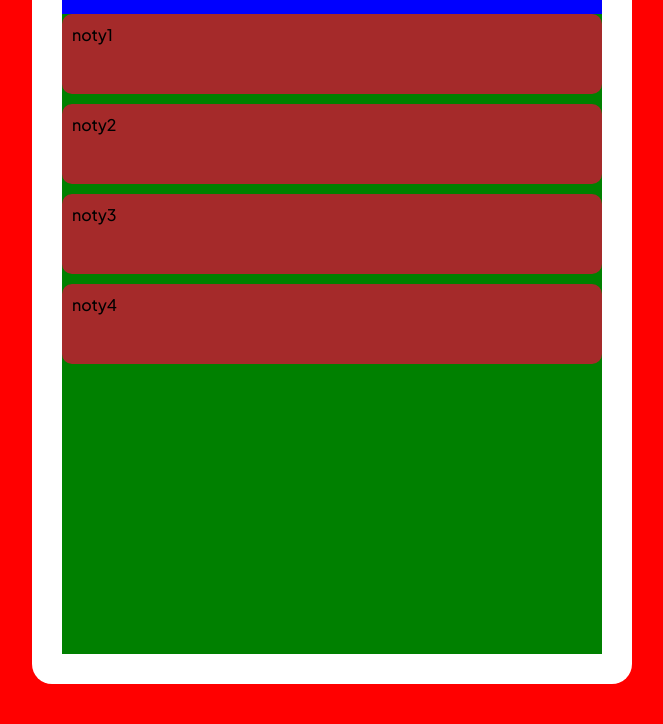
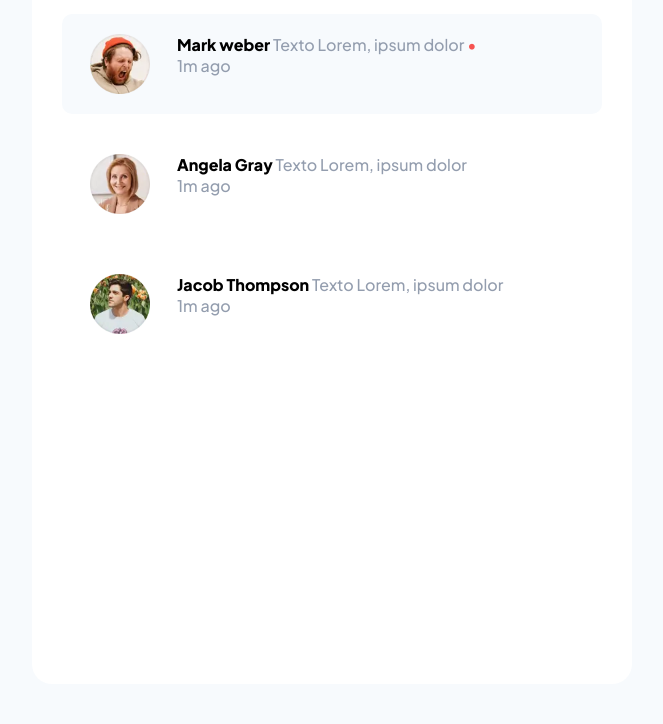
Before and after one commit to LissethJ/CODIGO, a plain HTML site: page Retos/reto6/notification.html in a window 1280 px wide. Shown: the part 156-880 px from the top of the page, without its empty margins (308-971 px from the left). Drawn offline with Linux system fonts and the light colour scheme; a web font is replaced by a local one.

Commit message:
Reto6-parte4

```diff
--- a/Retos/reto6/notification.css
+++ b/Retos/reto6/notification.css
@@ -3,10 +3,10 @@
     padding: 0;
     box-sizing: border-box;
 }
-/*elemento-padre*/
+
 body {
     font-family: 'Plus Jakarta Sans', sans-serif;
-    background-color: red;
+    background-color: hsl(210, 60%, 98%);
 }
 
 h1 {
@@ -24,16 +24,13 @@ h1 {
     "header"
     "main";
     grid-template-rows: 100px auto;
-
 }
 
 .header {
     display: grid;
     grid-template-columns: 1fr auto;
     align-items: center;
-    background-color: blue;
     grid-area: header;
-
 }
 
 .header .badge {
@@ -48,45 +45,71 @@ h1 {
     justify-self: end;
     color: hsl(219, 14%, 63%);
 }
-
 .header a:hover {
     color: hsl(219, 85%, 26%);
     text-decoration: none;
 }
 
 .main {
-    background-color: green;
     grid-area: main;
     display: grid;
     align-content: flex-start;
     gap: 10px;
-
-
 }
 
 .main .card {
-    height: 80px;
-    background-color: brown;
+    height: auto;
+    padding: 10px;
+    display: grid;
+    grid-template-areas:
+    "avatar content";
+    grid-template-columns: 15% auto;
+    gap: 10px;
+}
+
+.main .card .avatar {
+    grid-area: avatar;
+}
+.main .card .avatar img {
+    display: block;
+    width: 80%;
+    margin: 0px auto;
+}
+.main .card .content {
+    grid-area: 'content';
+}
+.main .card .content .text {
+    color:hsl(219, 14%, 63%)
+}
+.main .card .time {
+    grid-area: time;
+    color:hsl(219, 14%, 63%);
+}
+
+.unread {
+    background-color: hsl(210, 60%, 98%);
     border-radius: 10px;
-    padding: 10px;
+}
+.unread .text::after {
+    content: ' •';
+    color: hsl(1, 90%, 64%);
 }
 
 
-
-
-
-
-@media (min-width:600px) {
-
+@media (min-width: 600px) {
     h1 {
         font-size: 2em;
     }
-
     .grid-container {
-        background-color: white;
         margin: 40px auto;
         border-radius: 20px;
         padding: 30px;
-
+    }
+    .main {
+        gap: 20px;
+    }
+    .main .card {
+        padding: 20px;
+        gap: 20px;
     }
 }
--- a/Retos/reto6/notification.html
+++ b/Retos/reto6/notification.html
@@ -6,7 +6,7 @@
     <meta name="viewport" content="width=device-width, initial-scale=1.0">
     <link rel="preconnect" href="https://fonts.googleapis.com">
     <link rel="preconnect" href="https://fonts.gstatic.com" crossorigin>
-    <link href="https://fonts.googleapis.com/css2?family=Open+Sans:ital,wght@0,300;0,500;0,600;0,700;0,800;1,300;1,400;1,600;1,700;1,800&family=Outfit:wght@300;400;600&family=Playfair+Display:ital,wght@0,400;0,600;1,400&family=Plus+Jakarta+Sans:ital,wght@0,500;0,800;1,500;1,800&display=swap" rel="stylesheet">
+    <link href="https://fonts.googleapis.com/css2?family=Plus+Jakarta+Sans:wght@500;800&display=swap" rel="stylesheet">
     <link rel="stylesheet" href="./notification.css">
     <title>Notifications</title>
 </head>
@@ -17,12 +17,34 @@
             <a href="#">Mark all as read</a>
         </div>
         <div class="main">
-            <div class="card">noty1</div>
-            <div class="card">noty2</div>
-            <div class="card">noty3</div>
-            <div class="card">noty4</div>
+            <div class="card unread">
+                <div class="avatar">
+                    <img src="./assets/images/avatar-mark-webber.webp" alt="">
+                </div>
+                <div class="content">
+                    <strong>Mark weber</strong>&nbsp;<span class="text">Texto Lorem, ipsum dolor</span>
+                    <p class="time">1m ago</p>
+                </div>
+            </div>
+            <div class="card">
+                <div class="avatar">
+                    <img src="./assets/images/avatar-angela-gray.webp" alt="">
+                </div>
+                <div class="content">
+                    <strong>Angela Gray</strong>&nbsp;<span class="text">Texto Lorem, ipsum dolor</span>
+                    <p class="time">1m ago</p>
+                </div>
+            </div>
+            <div class="card">
+                <div class="avatar">
+                    <img src="./assets/images/avatar-jacob-thompson.webp" alt="">
+                </div>
+                <div class="content">
+                    <strong>Jacob Thompson</strong>&nbsp;<span class="text">Texto Lorem, ipsum dolor</span>
+                    <p class="time">1m ago</p>
+                </div>
+            </div>
         </div>
     </div>
-
 </body>
 </html>
```
